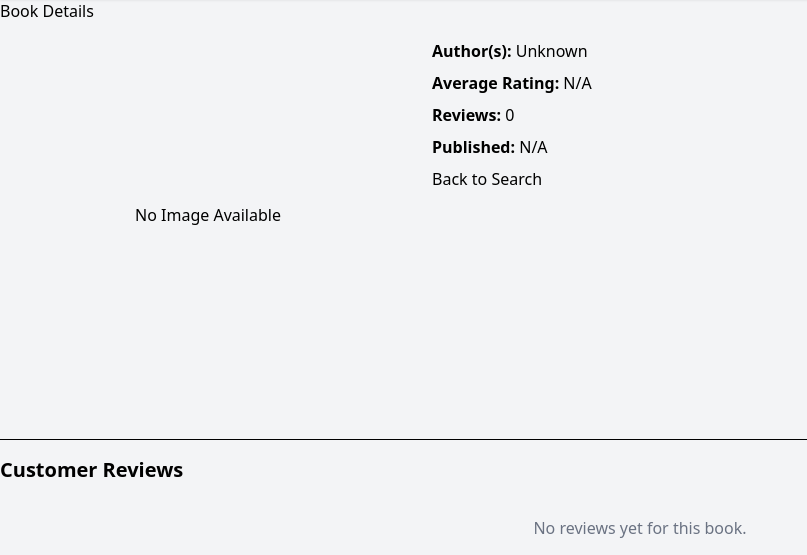
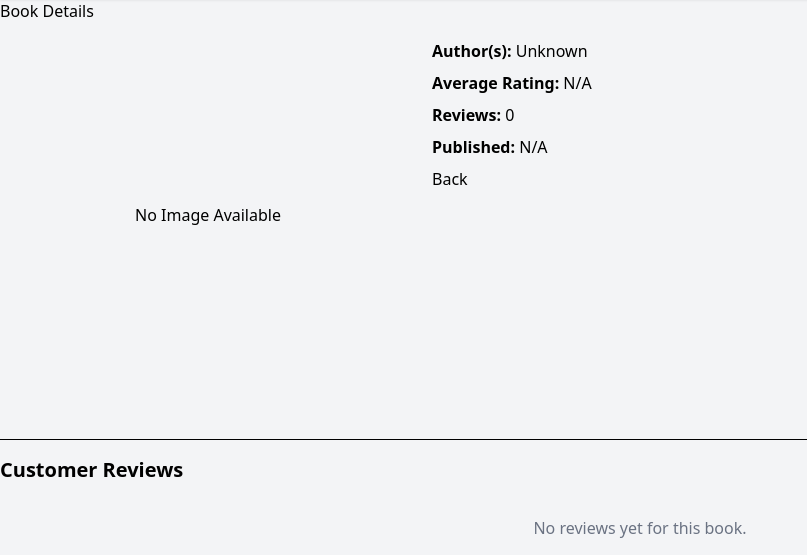
Before and after one commit to SP-SDU/Undershelf, a Django app: template src/presentation/templates/book_details.html in a window 1280 px wide. Shown: the part 65-620 px from the top of the page, without its empty margins (0-807 px from the left). Run offline with Django 5.2, Linux system fonts and the light colour scheme; the template is opened without the code that fills it, so the values that code supplies are empty; some libraries are stand-ins or nearby versions.

Commit message:
Fix back

```diff
--- a/src/presentation/templates/book_details.html
+++ b/src/presentation/templates/book_details.html
@@ -46,8 +46,8 @@
                 </div>
                 {% endif %}
 
-                <a href="{% url 'search' %}" class="btn mt-4">
-                    <i class="fa fa-arrow-left"></i> Back to Search
+                <a href="javascript:history.back()" class="btn mt-4">
+                    <i class="fa fa-arrow-left"></i> Back
                 </a>
             </div>
         </div>
```
